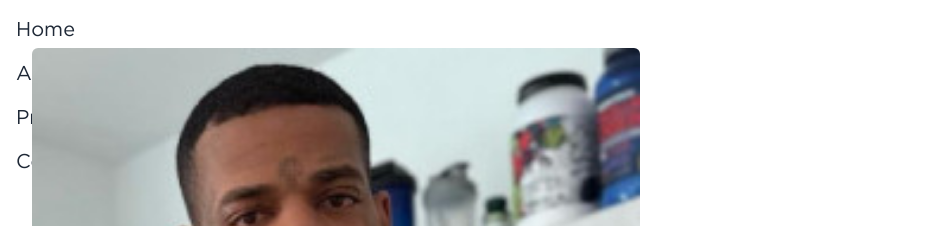
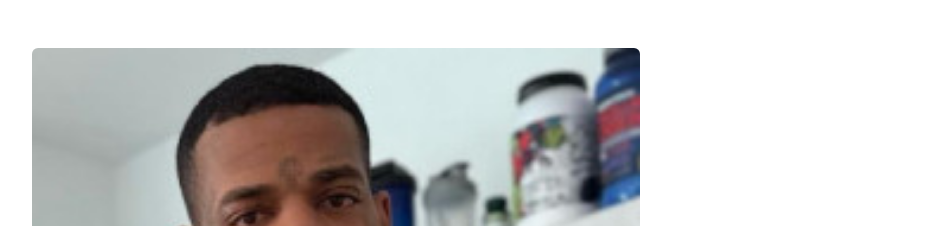
Before and after one commit to Ch3mson/personal-portfolio-v1, a Next.js app: page / in a window 1280 px wide. Shown: the top 226 px of the page, without its empty margins (0-952 px from the left). Built offline with nearby package versions, Linux system fonts and the light colour scheme.

Commit message:
fixed bug

```diff
--- a/src/app/page.js
+++ b/src/app/page.js
@@ -10,7 +10,6 @@ export default function Home() {
       <Hero />
       <About />
       <CardSection />
-      <Navbar />
     </>
   );
 }
--- a/src/components/Hero.js
+++ b/src/components/Hero.js
@@ -2,7 +2,7 @@
 import React from "react";
 import { SparklesCore } from "./ui/sparkles";
 
-const headingClass = "text-7xl font-extrabold inline-block transform transition duration-300 ease-in-out hover:scale-105 hover:text-[#CF878E]";
+const headingClass = "text-7xl font-extrabold inline-block";
 
 export function Hero() {
   return (
```
